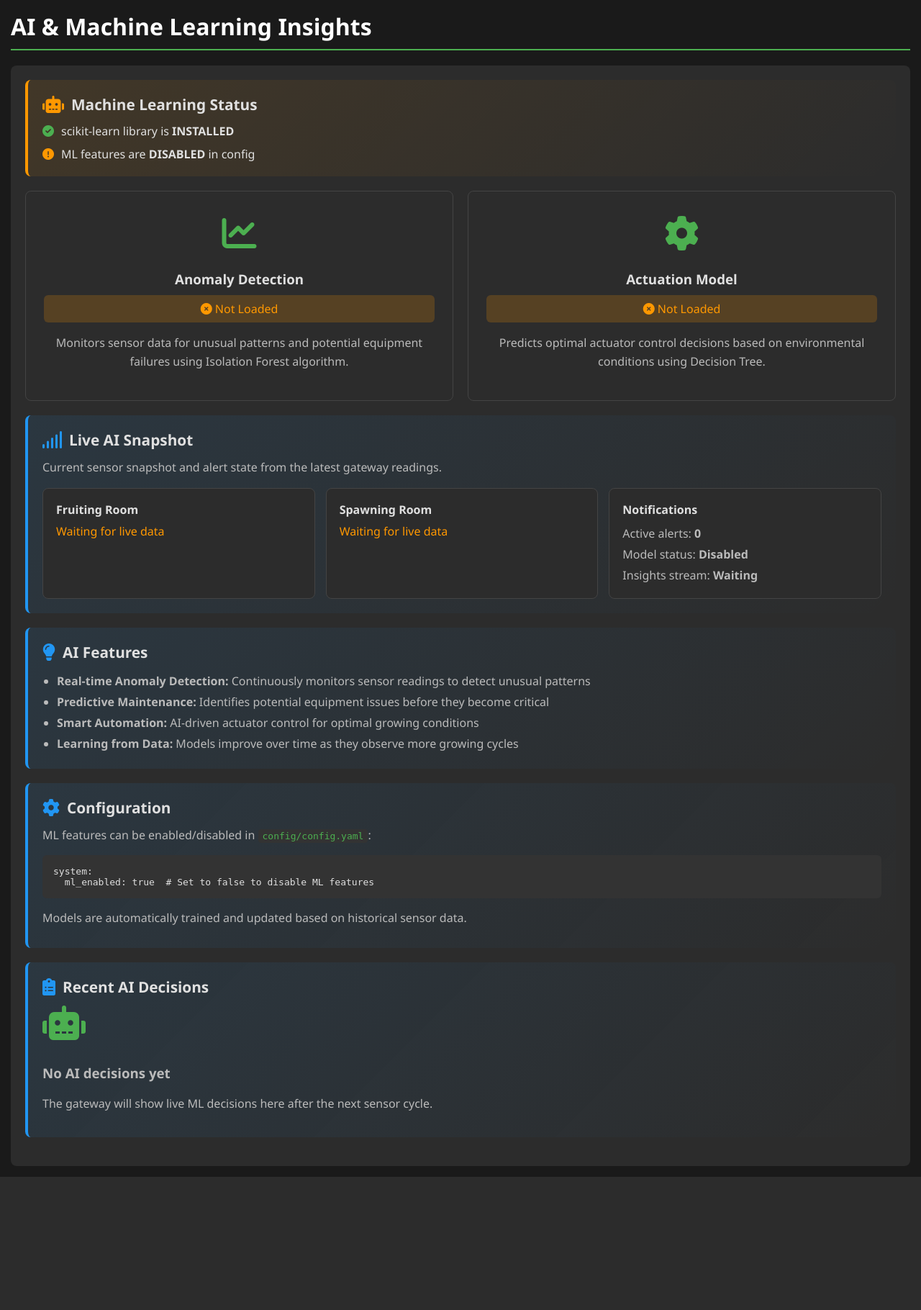
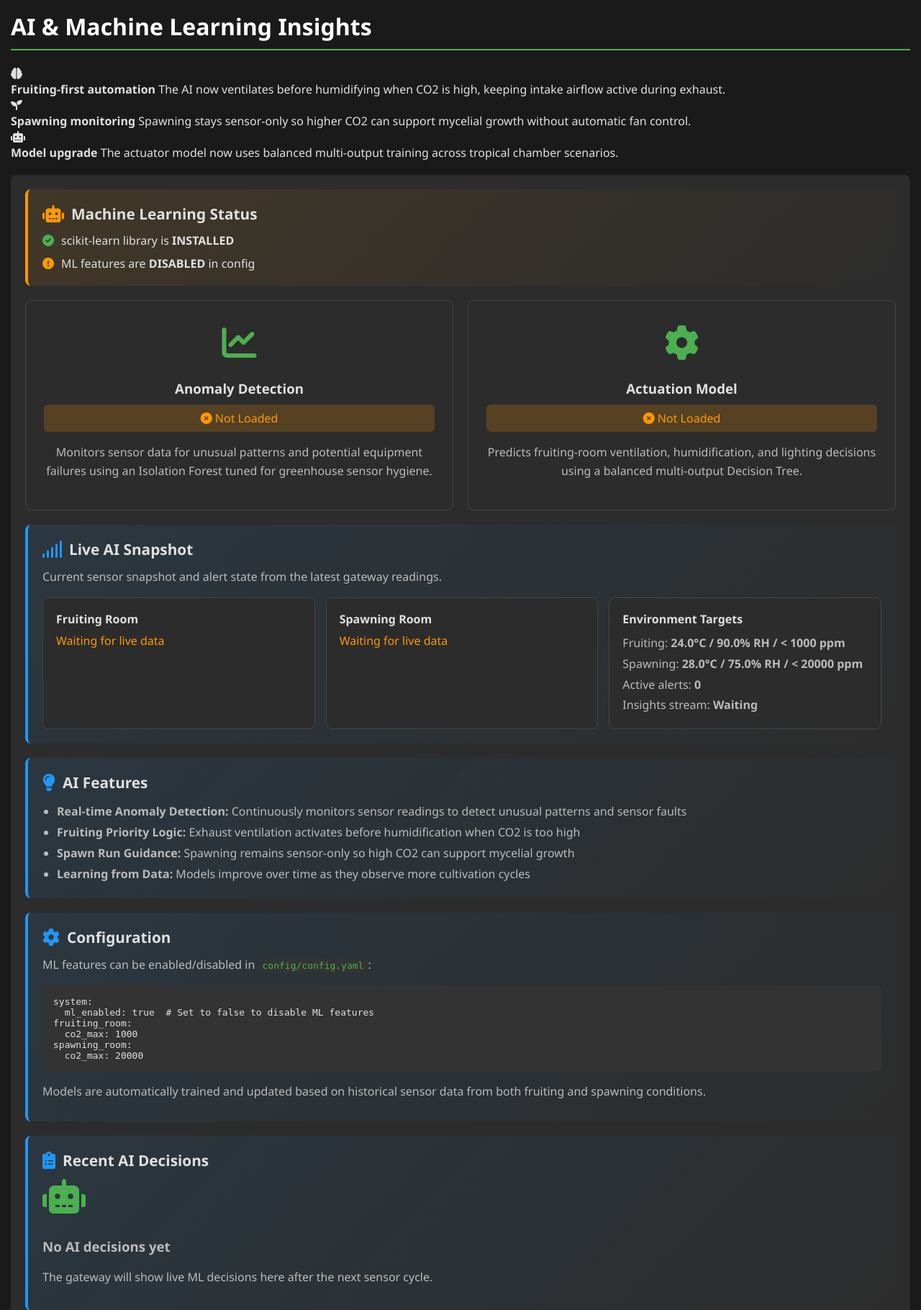
Before and after one commit to MASH-Mushroom-Automation/MASH-IoT, a Flask app: page /ai_insights in a window 1280 px wide. Shown: the part 61-1881 px from the top of the page at 72% size. Before the commit the page ends 1696 px from the top, so only its background shows below. Run offline with Flask 3, Linux system fonts and the light colour scheme; parts of the project's set-up code (start-up, migrations or seed data) failed here and were passed over; some libraries are stand-ins or nearby versions.

Commit message:
## v2.9.9 (2026-03-29) - Environment and AI GUI Refresh
Priority: high

Refreshed the gateway interface so growers can see the new environment logic and AI behavior more clearly.

### Improved
- The dashboard now highlights the new fruiting-first control flow.
- AI insights now explain when ventilation takes priority before humidification.
- The controls page now describes the fruiting-only automation workflow more clearly.

### Fixed
- The AI insights page now shows the correct fruiting and spawning target summaries.
- Spawning is clearly labeled as sensor-only in the gateway interface.
- The shared dashboard now presents the updated environment summary without confusing control labels.

### Changed
- The gateway UI now emphasizes the updated white oyster mushroom environment targets and ML behavior.

```diff
--- a/rpi_gateway/app/core/version.py
+++ b/rpi_gateway/app/core/version.py
@@ -14,7 +14,7 @@ import os
 # Version Components
 MAJOR = 2
 MINOR = 9
-PATCH = 8
+PATCH = 9
 
 # Formatted Versions
 VERSION = f"{MAJOR}.{MINOR}.{PATCH}"
@@ -22,7 +22,7 @@ FULL_VERSION = f"v{VERSION}"
 
 # Release Info
 RELEASE_DATE = "2026-03-29"
-RELEASE_NAME = "White Oyster ML and Configuration Refinement"
+RELEASE_NAME = "Environment and AI GUI Refresh"
 
 # API Compatibility
 MIN_MOBILE_APP_VERSION = "1.0.0"
@@ -76,6 +76,7 @@ SENSOR_READ_INTERVAL = 5  # seconds
 # ---------------------------------------------------------------------------
 
 CHANGELOG_REGISTRY = [
+    {"version": "2.9.9", "date": "2026-03-29", "name": "Environment and AI GUI Refresh", "priority": "high"},
     {"version": "2.9.8", "date": "2026-03-29", "name": "White Oyster ML and Configuration Refinement", "priority": "high"},
     {"version": "2.9.7", "date": "2026-03-24", "name": "Humidity Priority and Control Cleanup", "priority": "high"},
     {"version": "2.9.6", "date": "2026-03-22", "name": "Real-Time AI Insights and Auto Control Fixes", "priority": "high"},
--- a/rpi_gateway/app/web/routes.py
+++ b/rpi_gateway/app/web/routes.py
@@ -290,6 +290,9 @@ def ai_insights():
         actuation_model_loaded = logic_engine.actuator_model is not None
 
     latest_data = current_app.config.get('LATEST_DATA', {}) or {}
+    mushroom_config = current_app.config.get('MUSHROOM_CONFIG', {})
+    fruiting_targets = mushroom_config.get('fruiting_room', {})
+    spawning_targets = mushroom_config.get('spawning_room', {})
     active_alerts = db_manager.get_active_alerts() if db_manager else []
     recent_ai_decisions = db_manager.get_recent_ai_decisions(limit=10, hours=24) if db_manager else []
 
@@ -299,6 +302,8 @@ def ai_insights():
                          anomaly_model_loaded=anomaly_model_loaded,
                          actuation_model_loaded=actuation_model_loaded,
                          latest_data=latest_data,
+                         fruiting_targets=fruiting_targets,
+                         spawning_targets=spawning_targets,
                          active_alert_count=len(active_alerts),
                          recent_ai_decisions=recent_ai_decisions)
 
--- a/rpi_gateway/app/web/templates/ai_insights.html
+++ b/rpi_gateway/app/web/templates/ai_insights.html
@@ -2,6 +2,30 @@
 {% block title %}AI Insights{% endblock %}
 {% block content %}
 <h1 class="page-title">AI & Machine Learning Insights</h1>
+
+<div class="insight-banner" style="margin-bottom: 20px;">
+    <div class="insight-banner-item">
+        <i class="fas fa-brain"></i>
+        <div>
+            <strong>Fruiting-first automation</strong>
+            <span>The AI now ventilates before humidifying when CO2 is high, keeping intake airflow active during exhaust.</span>
+        </div>
+    </div>
+    <div class="insight-banner-item">
+        <i class="fas fa-seedling"></i>
+        <div>
+            <strong>Spawning monitoring</strong>
+            <span>Spawning stays sensor-only so higher CO2 can support mycelial growth without automatic fan control.</span>
+        </div>
+    </div>
+    <div class="insight-banner-item">
+        <i class="fas fa-robot"></i>
+        <div>
+            <strong>Model upgrade</strong>
+            <span>The actuator model now uses balanced multi-output training across tropical chamber scenarios.</span>
+        </div>
+    </div>
+</div>
 
 {% set anomaly_status_class = 'status-pill-active' if anomaly_model_loaded else 'status-pill-inactive' %}
 {% set actuation_status_class = 'status-pill-active' if actuation_model_loaded else 'status-pill-inactive' %}
@@ -58,7 +82,7 @@
                 {% endif %}
             </div>
             <p style="text-align: center; color: #bbb; line-height: 1.6;">
-                Monitors sensor data for unusual patterns and potential equipment failures using Isolation Forest algorithm.
+                Monitors sensor data for unusual patterns and potential equipment failures using an Isolation Forest tuned for greenhouse sensor hygiene.
             </p>
         </div>
 
@@ -75,7 +99,7 @@
                 {% endif %}
             </div>
             <p style="text-align: center; color: #bbb; line-height: 1.6;">
-                Predicts optimal actuator control decisions based on environmental conditions using Decision Tree.
+                Predicts fruiting-room ventilation, humidification, and lighting decisions using a balanced multi-output Decision Tree.
             </p>
         </div>
     </div>
@@ -121,10 +145,11 @@
                 </div>
 
                 <div class="model-card" style="padding: 18px;">
-                    <strong style="display: block; margin-bottom: 8px; color: #e0e0e0;">Notifications</strong>
+                    <strong style="display: block; margin-bottom: 8px; color: #e0e0e0;">Environment Targets</strong>
                     <div style="color: #bbb; line-height: 1.8;">
+                        <div>Fruiting: <strong>{{ fruiting_targets.temp_target }}°C / {{ fruiting_targets.humidity_target }}% RH / &lt; {{ fruiting_targets.co2_max }} ppm</strong></div>
+                        <div>Spawning: <strong>{{ spawning_targets.temp_target }}°C / {{ spawning_targets.humidity_target }}% RH / &lt; {{ spawning_targets.co2_max }} ppm</strong></div>
                         <div>Active alerts: <strong>{{ active_alert_count }}</strong></div>
-                        <div>Model status: <strong>{% if ml_enabled %}Enabled{% else %}Disabled{% endif %}</strong></div>
                         <div>Insights stream: <strong>{% if recent_ai_decisions %}Live{% else %}Waiting{% endif %}</strong></div>
                     </div>
                 </div>
@@ -140,10 +165,10 @@
         </div>
         <div class="info-body">
             <ul class="info-list">
-                <li><strong>Real-time Anomaly Detection:</strong> Continuously monitors sensor readings to detect unusual patterns</li>
-                <li><strong>Predictive Maintenance:</strong> Identifies potential equipment issues before they become critical</li>
-                <li><strong>Smart Automation:</strong> AI-driven actuator control for optimal growing conditions</li>
-                <li><strong>Learning from Data:</strong> Models improve over time as they observe more growing cycles</li>
+                <li><strong>Real-time Anomaly Detection:</strong> Continuously monitors sensor readings to detect unusual patterns and sensor faults</li>
+                <li><strong>Fruiting Priority Logic:</strong> Exhaust ventilation activates before humidification when CO2 is too high</li>
+                <li><strong>Spawn Run Guidance:</strong> Spawning remains sensor-only so high CO2 can support mycelial growth</li>
+                <li><strong>Learning from Data:</strong> Models improve over time as they observe more cultivation cycles</li>
             </ul>
         </div>
     </div>
@@ -159,9 +184,13 @@
                 ML features can be enabled/disabled in <code style="background: #333; color: #4CAF50; padding: 2px 6px; border-radius: 4px;">config/config.yaml</code>:
             </p>
             <pre style="background: #333; padding: 15px; border-radius: 6px; color: #e0e0e0; overflow-x: auto; margin: 15px 0;">system:
-  ml_enabled: true  # Set to false to disable ML features</pre>
+  ml_enabled: true  # Set to false to disable ML features
+fruiting_room:
+  co2_max: 1000
+spawning_room:
+  co2_max: 20000</pre>
             <p class="info-text">
-                Models are automatically trained and updated based on historical sensor data.
+                Models are automatically trained and updated based on historical sensor data from both fruiting and spawning conditions.
             </p>
         </div>
     </div>
@@ -188,6 +217,7 @@
                                     <div>Strategy: <strong>{{ data.get('strategy', 'n/a') }}</strong></div>
                                     <div>Anomaly detected: <strong>{% if data.get('anomaly_detected') %}Yes{% else %}No{% endif %}</strong></div>
                                     <div>Recommended commands: <strong>{{ data.get('recommended_commands', [])|join(', ') if data.get('recommended_commands') else 'None' }}</strong></div>
+                                    <div>Priority note: <strong>{% if data.get('recommended_states', {}).get('exhaust_fan') == 'ON' %}Ventilation first{% else %}Humidity or monitoring{% endif %}</strong></div>
                                 </div>
                             {% endif %}
                         </div>
```
Also changed, not shown: rpi_gateway/app/core/changelogs/v2.9.9.md (added, +17 -0 lines), rpi_gateway/app/web/templates/controls.html (+18 -6 lines), rpi_gateway/app/web/templates/dashboard.html (+59 -12 lines).
